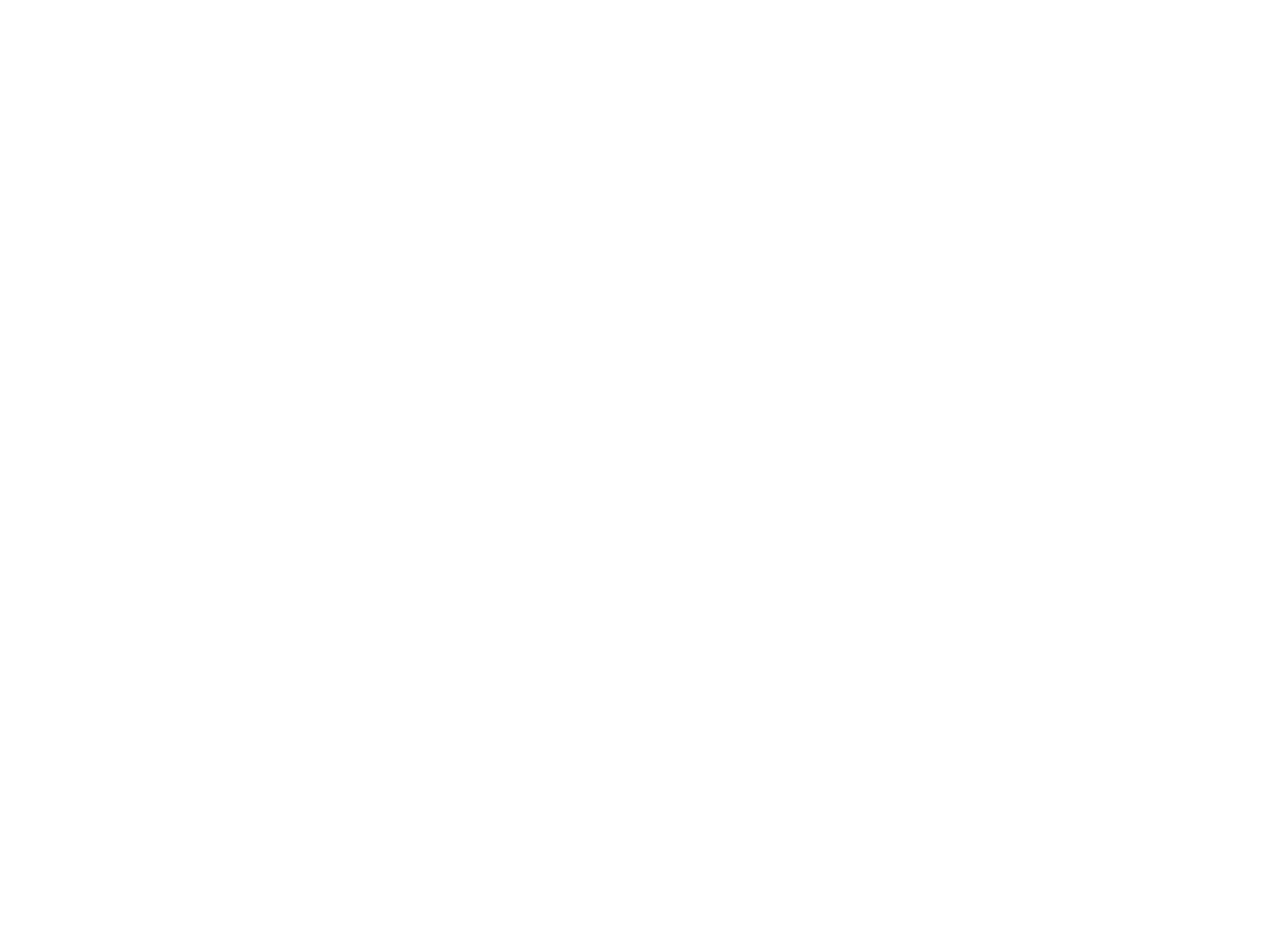
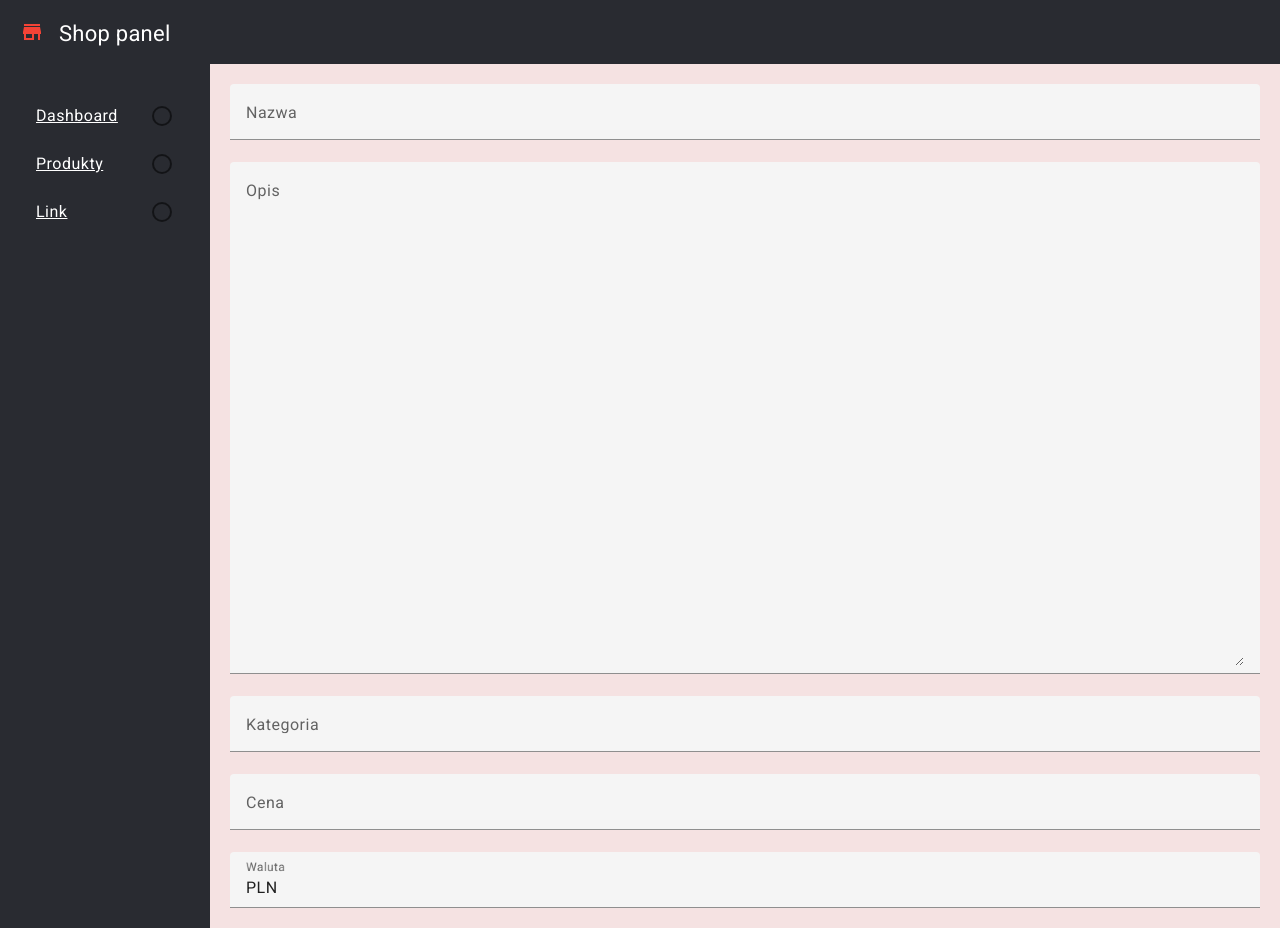
Before and after one commit to BartekPiwowarczyk/ShopAppFrontend, an Angular app: page /admin/products/update/1 in a window 1280 px wide. Before the commit this address led to /. Shown: the top 928 px of the page. Before the commit the page ends 800 px from the top, so only its background shows below. Built offline with nearby package versions, Linux system fonts and the light colour scheme; no server answers.

Commit message:
Edycja produktu

```diff
--- a/src/app/app-routing.module.ts
+++ b/src/app/app-routing.module.ts
@@ -8,6 +8,7 @@
 import { FullpageadminComponent } from './layouts/fullpageadmin/fullpageadmin.component';
 import { AdminComponent } from './modules/admin/admin.component';
 import { AdminProductComponent } from './modules/admin/admin-product/admin-product.component';
+import { AdminProductUpdateComponent } from './modules/admin/admin-product-update/admin-product-update.component';
 
 const routes: Routes = [
   {
@@ -25,6 +26,7 @@
     path:'', component: FullpageadminComponent, children: [
         {path:'admin', component: AdminComponent},
         {path:'admin/products', component: AdminProductComponent},
+        {path:'admin/products/update/:id', component: AdminProductUpdateComponent},
     ]
   }
 ];
--- /dev/null
+++ b/src/app/modules/admin/admin-product-update/admin-product-update.component.html
@@ -0,0 +1,32 @@
+<form fxLayout="column" [formGroup]="productForm" (submit)="submit()">
+  <mat-form-field appearance="fill">
+    <mat-label>Nazwa</mat-label>
+    <input matInput placeholder="Podaj nazwę produktu" formControlName="name" />
+  </mat-form-field>
+
+  <mat-form-field appearance="fill">
+    <mat-label>Opis</mat-label>
+    <textarea matInput rows="20" placeholder="Podaj opis produktu" formControlName="description"></textarea>
+  </mat-form-field>
+
+
+  <mat-form-field appearance="fill">
+    <mat-label>Kategoria</mat-label>
+    <input matInput placeholder="Podaj kategorie produktu" formControlName="category"/>
+  </mat-form-field>
+
+  <mat-form-field appearance="fill">
+    <mat-label>Cena</mat-label>
+    <input matInput placeholder="Podaj cenę produktu" formControlName="price"/>
+  </mat-form-field>
+
+  <mat-form-field appearance="fill">
+    <mat-label>Waluta</mat-label>
+    <input matInput placeholder="Podaj walutę produktu" formControlName="currency"/>
+  </mat-form-field>
+
+  <div fxLayoutAlign="end">
+    <button mat-flat-button color="primary">Zapisz</button>
+  </div>
+
+</form>
--- /dev/null
+++ b/src/app/modules/admin/admin-product-update/admin-product-update.component.ts
@@ -0,0 +1,65 @@
+import { Component, OnInit } from '@angular/core';
+import { ActivatedRoute } from '@angular/router';
+import { AdminProductUpdateService } from './admin-product-update.service';
+import { AdminProductUpdate } from './model/adminProductUpdate';
+import { FormBuilder, FormGroup } from '@angular/forms';
+import { MatSnackBar } from '@angular/material/snack-bar';
+
+@Component({
+  selector: 'app-admin-product-update',
+  templateUrl: './admin-product-update.component.html',
+  styleUrls: ['./admin-product-update.component.scss'],
+})
+export class AdminProductUpdateComponent implements OnInit {
+  product!: AdminProductUpdate;
+  productForm!: FormGroup;
+
+  constructor(
+    private router: ActivatedRoute,
+    private adminProductUpdateService: AdminProductUpdateService,
+    private formBuilder: FormBuilder,
+    private snackBar: MatSnackBar
+    ) {}
+
+  ngOnInit(): void {
+    this.getProduct();
+    this.productForm = this.formBuilder.group({
+      name: [''],
+      description: [''],
+      category: [''],
+      price: [''],
+      currency: ['PLN'],
+    })
+  }
+
+  getProduct() {
+    let id = Number(this.router.snapshot.params['id']);
+    this.adminProductUpdateService
+      .getProduct(id)
+      .subscribe(product => this.mapFormValues(product));
+  }
+
+  submit(){
+    let id = Number(this.router.snapshot.params['id']);
+    this.adminProductUpdateService.saveProduct(id, {
+      name: this.productForm.get('name')?.value,
+      description: this.productForm.get('description')?.value,
+      category: this.productForm.get('category')?.value,
+      price: this.productForm.get('price')?.value,
+      currency: this.productForm.get('currency')?.value,
+    }as AdminProductUpdate).subscribe(product => {
+      this.mapFormValues(product);
+      this.snackBar.open("Produkt został dodany",'',{duration: 3000});
+    });
+  }
+
+  private mapFormValues(product: AdminProductUpdate): void {
+    return this.productForm.setValue({
+      name: product.name,
+      description: product.description,
+      category: product.category,
+      price: product.price,
+      currency: product.currency
+    });
+  }
+}
--- /dev/null
+++ b/src/app/modules/admin/admin-product-update/admin-product-update.service.ts
@@ -0,0 +1,20 @@
+import { HttpClient } from '@angular/common/http';
+import { Injectable } from '@angular/core';
+import { AdminProductUpdate } from './model/adminProductUpdate';
+import { Observable } from 'rxjs';
+
+@Injectable({
+  providedIn: 'root'
+})
+export class AdminProductUpdateService {
+
+  constructor(private http: HttpClient) { }
+
+  getProduct(id: number): Observable<AdminProductUpdate> {
+    return this.http.get<AdminProductUpdate>("api/admin/products/" + id);
+  }
+
+  saveProduct(id: number, value: AdminProductUpdate) {
+   return this.http.put<AdminProductUpdate>('/api/admin/products/'+id,value)
+  }
+}
--- /dev/null
+++ b/src/app/modules/admin/admin-product-update/model/adminProductUpdate.ts
@@ -0,0 +1,8 @@
+export interface AdminProductUpdate {
+  id: number,
+  name: string,
+  description: string,
+  category: string,
+  price: number,
+  currency: string
+}
--- a/src/app/modules/admin/admin-product/admin-product.component.html
+++ b/src/app/modules/admin/admin-product/admin-product.component.html
@@ -19,6 +19,15 @@
     <td mat-cell *matCellDef="let element"> {{element.price}} {{element.currency}}</td>
   </ng-container>
 
+  <ng-container matColumnDef="actions">
+    <th mat-header-cell *matHeaderCellDef> Akcje </th>
+    <td mat-cell *matCellDef="let element">
+      <button mat-icon-button [routerLink]="['/admin/products/update', element.productId]">
+        <mat-icon color="primary">edit</mat-icon>
+      </button>
+    </td>
+  </ng-container>
+
   <tr mat-header-row *matHeaderRowDef="displayedColumns"></tr>
   <tr mat-row *matRowDef="let row; columns: displayedColumns;"></tr>
 </table>
--- a/src/app/modules/admin/admin-product/admin-product.component.scss
+++ b/src/app/modules/admin/admin-product/admin-product.component.scss
@@ -5,3 +5,7 @@
 .mat-column-id{
   width:60px;
 }
+
+.mat-column-actions {
+  width: 140px;
+}
--- a/src/app/modules/admin/admin-product/admin-product.component.ts
+++ b/src/app/modules/admin/admin-product/admin-product.component.ts
@@ -13,7 +13,7 @@
 
   //dataSource: AdminProduct[] =[];
   @ViewChild(MatPaginator) paginator!: MatPaginator;
-  displayedColumns: string[] = ["productId", "name", "price"];
+  displayedColumns: string[] = ["productId", "name", "price", "actions"];
   totalElements: number = 0;
   data: AdminProduct[] = [];
 
```
Also changed, not shown: src/app/layouts/fullpageadmin/fullpageadmin.module.ts (+6 -2 lines), src/app/shared/material.module.ts (+8 -2 lines), src/app/modules/admin/admin-product-update/admin-product-update.component.scss (added), 2 other files (tests, documents, lock files or other folders).
